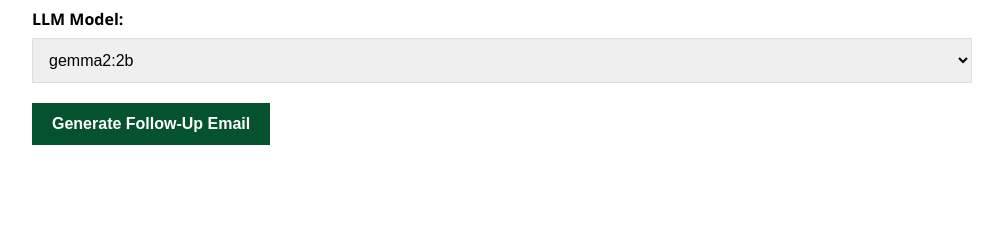
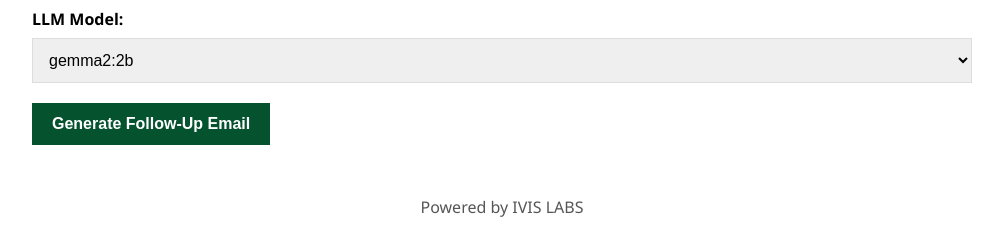
Before and after one commit to kishan2805/sdp, a FastAPI app: page / in a window 1280 px wide. Shown: the part 864-1104 px from the top of the page, without its empty margins (138-1141 px from the left). Before the commit the page ends 1009 px from the top, so only its background shows below. Run offline with FastAPI, Linux system fonts and the light colour scheme; data that the repository does not hold is empty.

Commit message:
Update index.html

```diff
--- a/templates/index.html
+++ b/templates/index.html
@@ -6,6 +6,15 @@
     <title>Follow-Up Email Generator</title>
     <link rel="stylesheet" href="../static/styles.css">
     <link href="https://fonts.googleapis.com/css2?family=Inter:wght@400;500;600;700&display=swap" rel="stylesheet">
+    <style>
+        .footer {
+            text-align: center;
+            margin-top: 20px;
+            font-size: 1rem;
+            font-weight: 500;
+            color: #555;
+        }
+    </style>
 </head>
 <body>
     <div class="container">
@@ -13,9 +22,8 @@
             <img
             height="10"
             width="20"
-           alt="logo"
-
-           src="https://i.pinimg.com/736x/9f/75/5e/9f755eedd6dcbb80ccfbb4956bd6e280.jpg">
+            alt="logo"
+            src="https://i.pinimg.com/736x/9f/75/5e/9f755eedd6dcbb80ccfbb4956bd6e280.jpg">
             <img src="https://media.licdn.com/dms/image/v2/D560BAQGm8Y-jLy-UGg/company-logo_200_200/company-logo_200_200/0/1687530384821/ivislabs_logo?e=2147483647&v=beta&t=m2oKni29yc_fAG67L6jaPvEXFa_8faH16b6Nz1mDpzA" alt="logo">
             <img src="https://encrypted-tbn0.gstatic.com/images?q=tbn:ANd9GcRosNW0BNaByX_qWFb6RQsFPZpp9oG3tp5XyEQIzZASbOkIJ17Q" alt="logo">
         </div>
@@ -81,6 +89,11 @@
             <button id="copyBtn">Copy to Clipboard</button>
         </div>
     </div>
+
+    <!-- Footer -->
+    <footer class="footer">
+        <p>Powered by IVIS LABS</p>
+    </footer>
 
     <script>
         // Fetch available models when page loads
```
